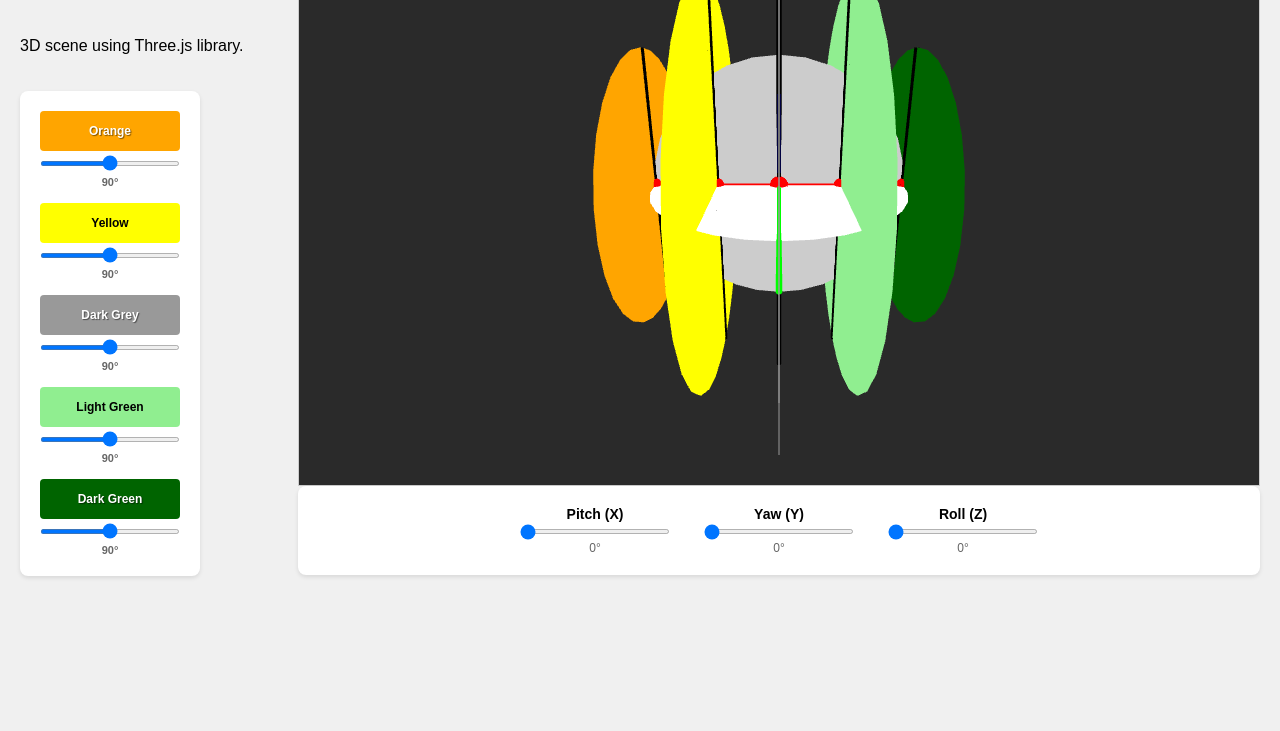
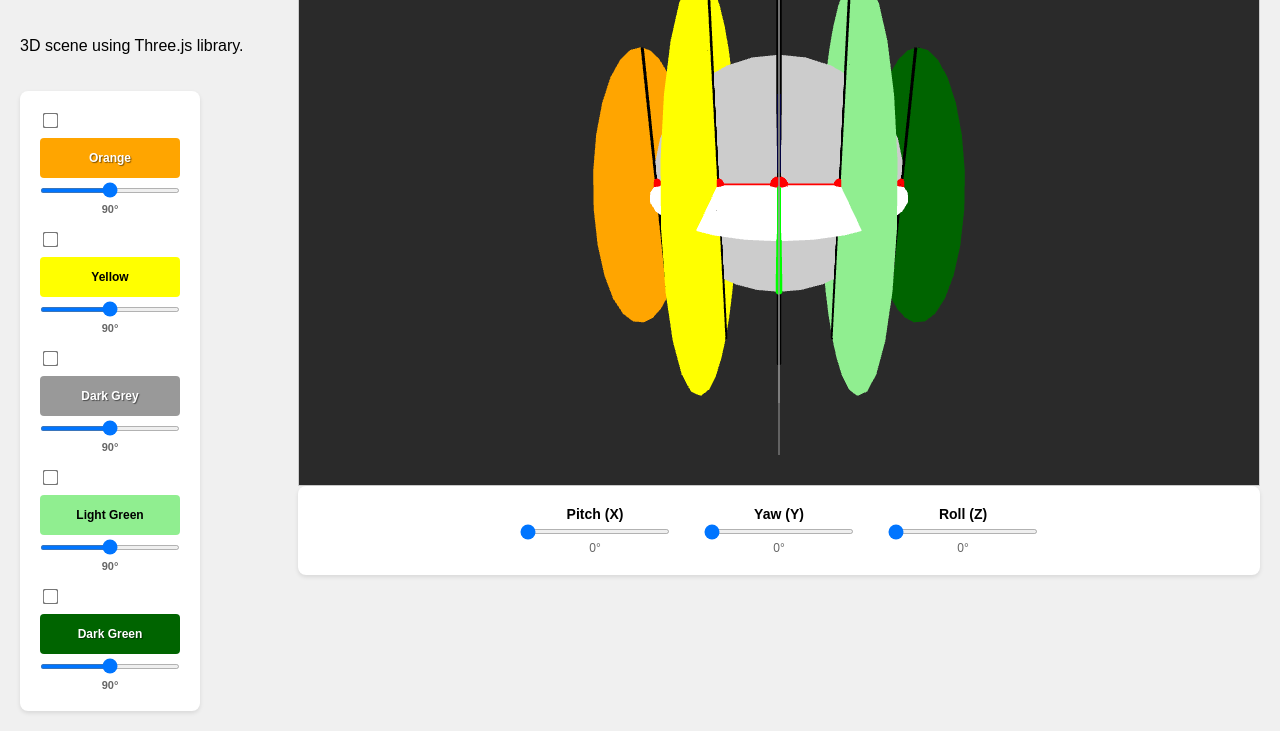
Before and after one commit to philincloud/dataglove, a plain HTML site: page index.html in a window 1280 px wide. Shown: the part 136-867 px from the top of the page. Before the commit the page ends 800 px from the top, so only its background shows below. Drawn offline with nearby package versions, Linux system fonts and the light colour scheme.

Commit message:
Add checkboxes before each color button for control selection

```diff
--- a/index.html
+++ b/index.html
@@ -50,11 +50,23 @@
             width: 140px;
         }
 
+
         .color-control {
             display: flex;
             flex-direction: column;
             align-items: center;
             gap: 8px;
+        }
+
+        .checkbox-container {
+            display: flex;
+            align-items: center;
+            gap: 8px;
+            width: 100%;
+        }
+
+        .checkbox-container input[type="checkbox"] {
+            transform: scale(1.2);
         }
 
         .color-button {
@@ -140,28 +152,44 @@
         <p>3D scene using Three.js library.</p>
 
 
+
         <div class="color-buttons">
             <div class="color-control">
+                <div class="checkbox-container">
+                    <input type="checkbox" id="orange-checkbox">
+                </div>
                 <button class="color-button orange-btn">Orange</button>
                 <input type="range" class="color-slider" min="1" max="180" value="90" step="1">
                 <div class="slider-value">90°</div>
             </div>
             <div class="color-control">
+                <div class="checkbox-container">
+                    <input type="checkbox" id="yellow-checkbox">
+                </div>
                 <button class="color-button yellow-btn">Yellow</button>
                 <input type="range" class="color-slider" min="1" max="180" value="90" step="1">
                 <div class="slider-value">90°</div>
             </div>
             <div class="color-control">
+                <div class="checkbox-container">
+                    <input type="checkbox" id="dark-grey-checkbox">
+                </div>
                 <button class="color-button dark-grey-btn">Dark Grey</button>
                 <input type="range" class="color-slider" min="1" max="180" value="90" step="1">
                 <div class="slider-value">90°</div>
             </div>
             <div class="color-control">
+                <div class="checkbox-container">
+                    <input type="checkbox" id="light-green-checkbox">
+                </div>
                 <button class="color-button light-green-btn">Light Green</button>
                 <input type="range" class="color-slider" min="1" max="180" value="90" step="1">
                 <div class="slider-value">90°</div>
             </div>
             <div class="color-control">
+                <div class="checkbox-container">
+                    <input type="checkbox" id="dark-green-checkbox">
+                </div>
                 <button class="color-button dark-green-btn">Dark Green</button>
                 <input type="range" class="color-slider" min="1" max="180" value="90" step="1">
                 <div class="slider-value">90°</div>
```
